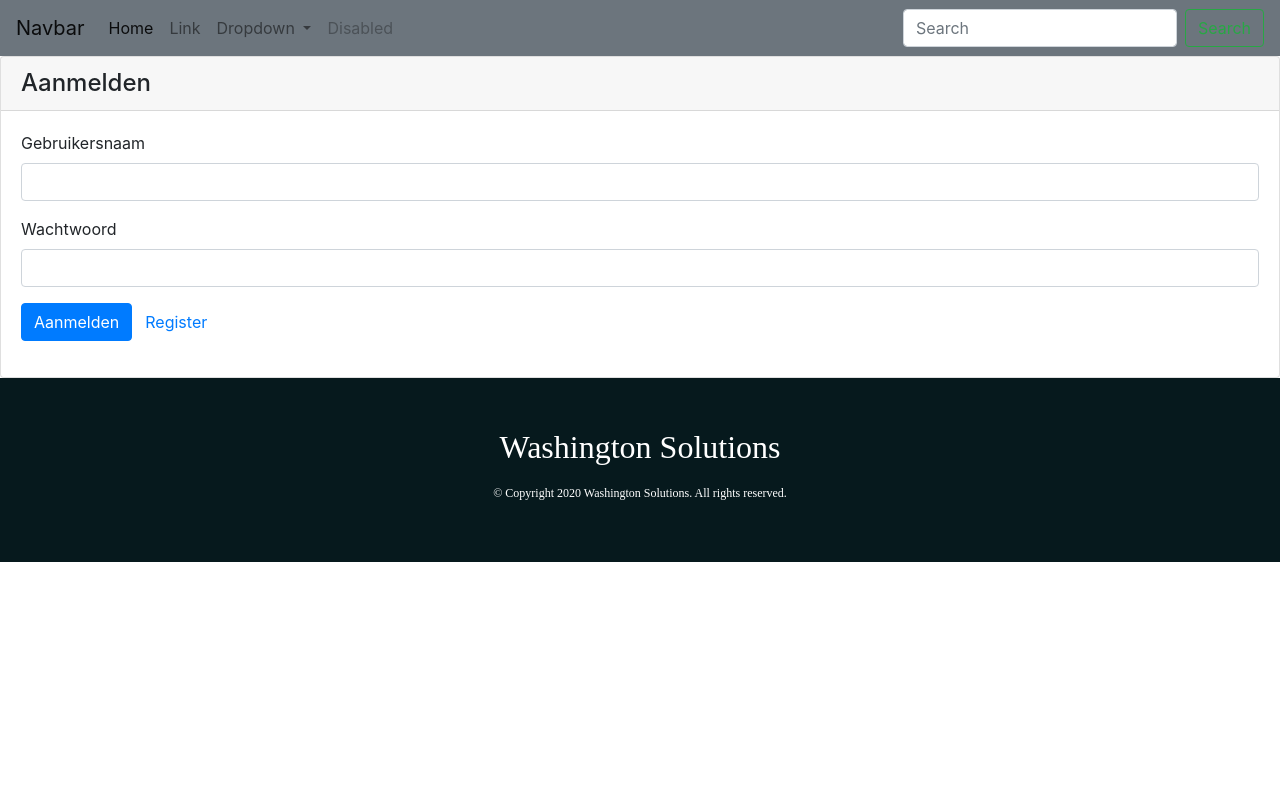
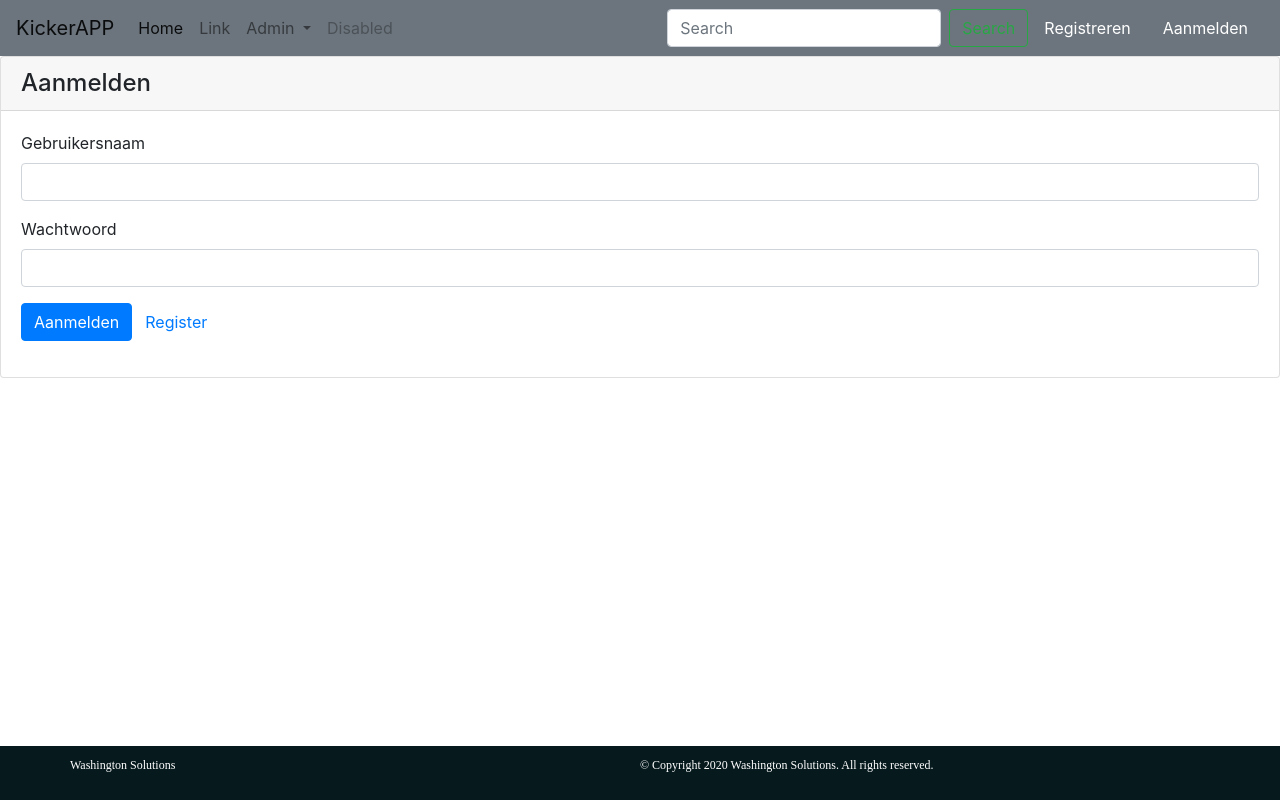
Before and after one commit to m4t5k4/WashingtonSolutionsAPP, an Angular app in the folder WashingtonSolutions/: page /login in a window 1280 px wide. Built offline with nearby package versions, Linux system fonts and the light colour scheme.

Commit message:
navbar, footer update

```diff
--- a/WashingtonSolutions/package.json
+++ b/WashingtonSolutions/package.json
@@ -18,10 +18,12 @@
     "@angular/core": "~10.0.3",
     "@angular/flex-layout": "^11.0.0-beta.33",
     "@angular/forms": "~10.0.3",
+    "@angular/localize": "^11.0.3",
     "@angular/material": "^11.0.1",
     "@angular/platform-browser": "~10.0.3",
     "@angular/platform-browser-dynamic": "~10.0.3",
     "@angular/router": "~10.0.3",
+    "@ng-bootstrap/ng-bootstrap": "^8.0.0",
     "bootstrap": "^4.5.3",
     "rxjs": "~6.5.5",
     "tslib": "^2.0.0",
--- a/WashingtonSolutions/src/app/core/services/account.service.ts
+++ b/WashingtonSolutions/src/app/core/services/account.service.ts
@@ -39,7 +39,7 @@ export class AccountService {
     // remove user from local storage and set current user to null
     localStorage.removeItem('user');
     this.userSubject.next(null);
-    this.router.navigate(['/account/login']);
+    this.router.navigate(['/login']);
   }
 
   register (user: User) {
--- a/WashingtonSolutions/src/app/modules/home/login/login.component.ts
+++ b/WashingtonSolutions/src/app/modules/home/login/login.component.ts
@@ -50,7 +50,7 @@ export class LoginComponent implements OnInit {
         next: () => {
           // get return url from query parameters or default to home page
           const returnUrl = this.route.snapshot.queryParams['returnUrl'] || '/';
-          this.router.navigateByUrl("/home");
+          this.router.navigateByUrl("/");
         },
         error: error => {
           this.alertService.error(error);
--- a/WashingtonSolutions/src/app/shared/components/templates/footer/footer.component.html
+++ b/WashingtonSolutions/src/app/shared/components/templates/footer/footer.component.html
@@ -1,10 +1,8 @@
 <section class="footer">
     <div class="container">
-      <div class="footer__content">
-        <div class="footer__heading">
-          <h2>Washington Solutions</h2>
-        </div>
-        <p class="mb-0">© Copyright 2020 Washington Solutions. All rights reserved.</p>
+      <div class="footer__content row">
+        <p class="col">Washington Solutions</p>
+        <p class="col">© Copyright 2020 Washington Solutions. All rights reserved.</p>
 
       </div>
     </div>
--- a/WashingtonSolutions/src/app/shared/components/templates/footer/footer.component.scss
+++ b/WashingtonSolutions/src/app/shared/components/templates/footer/footer.component.scss
@@ -1,13 +1,19 @@
 section.footer {
   background-color: #06191d;
 
-  position: relative;
+  //position: relative;
   font-family: "Poppins";
-  padding: 25px 0px;
+  //padding: 25px 0px;
 }
+.footer {
+  position: absolute;
+  left: 0;
+  bottom: 0;
+  width: 100%;
+}
+
 .footer__content {
-  padding: 25px;
-  text-align: center;
+  //padding: 25px;
   color: #fff;
   background-color: #06191d;
 }
--- a/WashingtonSolutions/src/app/shared/components/templates/navigationbar/navigationbar.component.html
+++ b/WashingtonSolutions/src/app/shared/components/templates/navigationbar/navigationbar.component.html
@@ -1,5 +1,5 @@
 <nav class="navbar navbar-expand-lg navbar-light bg-secondary">
-    <a class="navbar-brand" href="#">Navbar</a>
+    <a class="navbar-brand" href="#">KickerAPP</a>
     <button class="navbar-toggler" type="button" data-toggle="collapse" data-target="#navbarSupportedContent" aria-controls="navbarSupportedContent" aria-expanded="false" aria-label="Toggle navigation">
       <span class="navbar-toggler-icon"></span>
     </button>
@@ -7,29 +7,36 @@
     <div class="collapse navbar-collapse" id="navbarSupportedContent">
       <ul class="navbar-nav mr-auto">
         <li class="nav-item active">
-          <a class="nav-link" href="#">Home <span class="sr-only">(current)</span></a>
+          <a class="nav-link" [routerLink]="['']">Home <span class="sr-only">(current)</span></a>
         </li>
         <li class="nav-item">
-          <a class="nav-link" href="#">Link</a>
+          <a class="nav-link" [routerLink]="['/link']">Link</a>
         </li>
-        <li class="nav-item dropdown">
-          <a class="nav-link dropdown-toggle" href="#" id="navbarDropdown" role="button" data-toggle="dropdown" aria-haspopup="true" aria-expanded="false">
-            Dropdown
+        <div ngbDropdown class="d-inline-block nav-item">
+          <a class="nav-link dropdown-toggle" id="navbarDropdown" ngbDropdownToggle>
+            Admin
           </a>
-          <div class="dropdown-menu" aria-labelledby="navbarDropdown">
-            <a class="dropdown-item" href="#">Action</a>
-            <a class="dropdown-item" href="#">Another action</a>
-            <div class="dropdown-divider"></div>
-            <a class="dropdown-item" href="#">Something else here</a>
+          <div ngbDropdownMenu aria-labelledby="navbarDropdown">
+            <a class="nav-item nav-link" ngbDropdownItem>Action</a>
+            <a class="nav-item nav-link" ngbDropdownItem>Another action</a>
+            <a class="nav-item nav-link" ngbDropdownItem>Something else here</a>
           </div>
-        </li>
+        </div>
         <li class="nav-item">
-          <a class="nav-link disabled" href="#">Disabled</a>
+          <a class="nav-link disabled">Disabled</a>
         </li>
       </ul>
       <form class="form-inline my-2 my-lg-0">
         <input class="form-control mr-sm-2" type="search" placeholder="Search" aria-label="Search">
         <button class="btn btn-outline-success my-2 my-sm-0" type="submit">Search</button>
       </form>
+      <div style="float: right; display: flex" *ngIf="!user">
+        <a class="nav-item nav-link" [routerLink]="['/register']">Registreren</a>
+        <a class="nav-item nav-link" [routerLink]="['/login']">Aanmelden</a>
+      </div>
+      <div style="float: right; display: flex" *ngIf="user">
+        <h3>Welkom {{user.firstName}}</h3>
+        <a class="nav-item nav-link" (click)="logout()">Uitloggen</a>
+      </div>
     </div>
   </nav>
--- a/WashingtonSolutions/src/app/shared/components/templates/navigationbar/navigationbar.component.scss
+++ b/WashingtonSolutions/src/app/shared/components/templates/navigationbar/navigationbar.component.scss
@@ -1,3 +1,6 @@
 // .navbar {
 //   background-color: #06191d;
 // }
+.nav-link {
+    color: white;
+}
--- a/WashingtonSolutions/src/app/shared/components/templates/navigationbar/navigationbar.component.ts
+++ b/WashingtonSolutions/src/app/shared/components/templates/navigationbar/navigationbar.component.ts
@@ -1,4 +1,7 @@
 import { Component, OnInit } from '@angular/core';
+import { AccountService } from '../../../../core/services/account.service';
+import { User } from '../../../models/user.model';
+
 
 @Component({
   selector: 'app-navigationbar',
@@ -6,10 +9,18 @@ import { Component, OnInit } from '@angular/core';
   styleUrls: ['./navigationbar.component.scss']
 })
 export class NavigationbarComponent implements OnInit {
-
-  constructor() { }
+  user: User;
+  constructor(
+    private accountService: AccountService
+  ) {
+    this.accountService.user.subscribe(x => this.user = x);
+   }
 
   ngOnInit(): void {
   }
 
+  logout () {
+    this.accountService.logout();
+  }
+
 }
--- a/WashingtonSolutions/src/environments/environment.ts
+++ b/WashingtonSolutions/src/environments/environment.ts
@@ -4,7 +4,8 @@
 
 export const environment = {
   production: false,
-  apiUrl: 'https://localhost:5001/api'
+  //apiUrl: 'https://localhost:5001/api',
+  apiUrl: 'https://kickerapi.azurewebsites.net/api',
 };
 
 /*
--- a/WashingtonSolutions/src/polyfills.ts
+++ b/WashingtonSolutions/src/polyfills.ts
@@ -1,3 +1,7 @@
+/***************************************************************************************************
+ * Load `$localize` onto the global scope - used if i18n tags appear in Angular templates.
+ */
+import '@angular/localize/init';
 /**
  * This file includes polyfills needed by Angular and is loaded before the app.
  * You can add your own extra polyfills to this file.
```
Also changed, not shown: WashingtonSolutions/src/app/core/guards/auth.guard.ts (added, +24 -0 lines), WashingtonSolutions/src/app/shared/shared.module.ts (+5 -2 lines), 2 other files (tests, documents, lock files or other folders).
